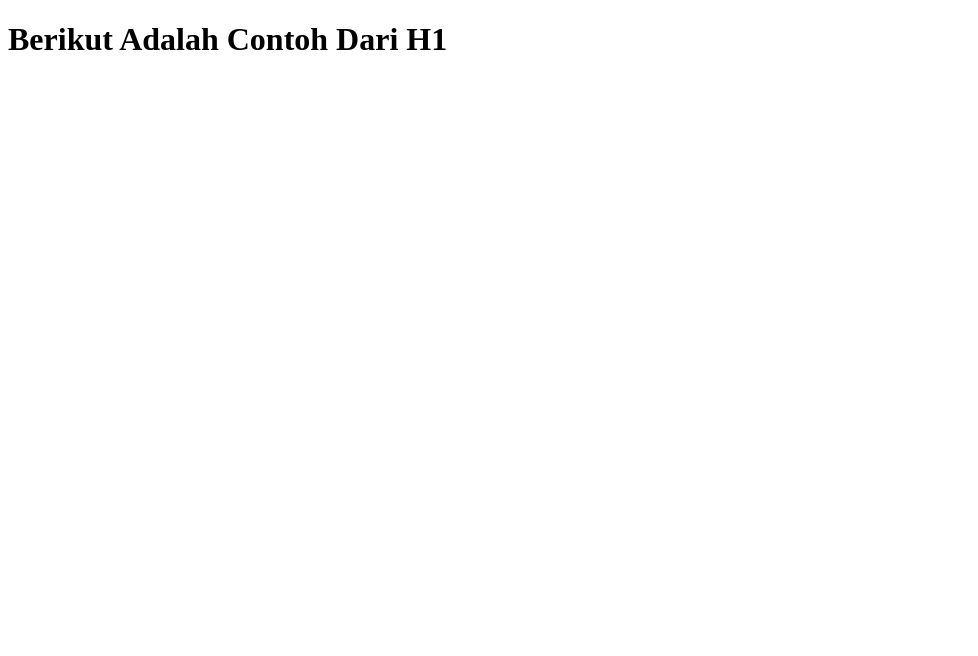
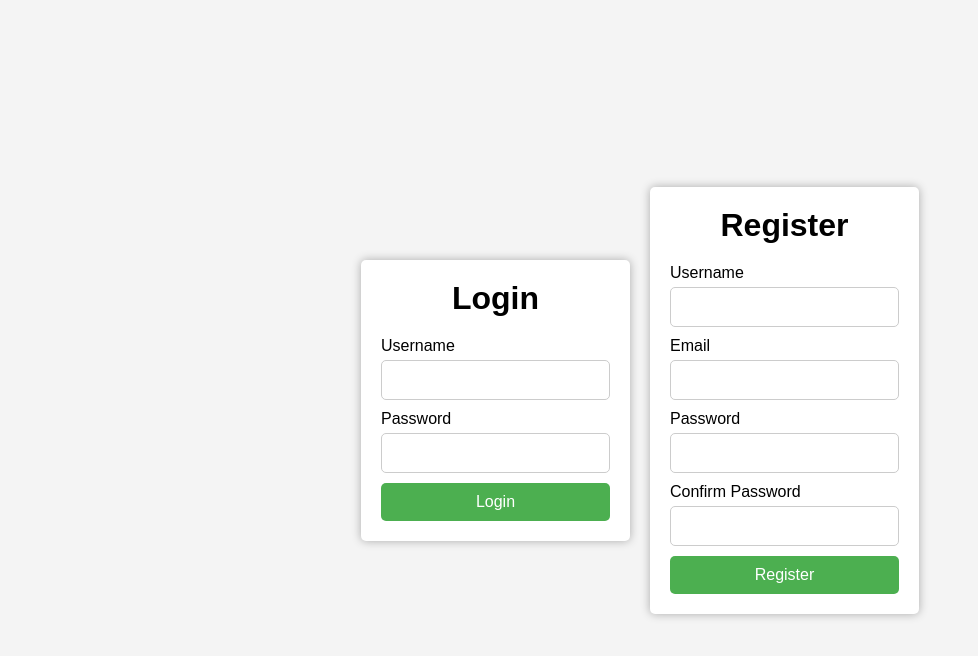
Before and after one commit to KevinNrzL/LoginLogic, a website: page index.html in a window 1280 px wide. Shown: the whole page, without its empty margins (0-978 px from the left). Drawn offline with Linux system fonts and the light colour scheme.

Commit message:
Add login page

```diff
--- a/index.html
+++ b/index.html
@@ -1,12 +1,48 @@
 <!DOCTYPE html>
-<html>
+<html lang="en">
 <head>
-	<meta charset="utf-8">
-	<meta name="viewport" content="width=device-width, initial-scale=1">
-	<title>Login Logic</title>
+    <meta charset="UTF-8">
+    <title>Login Logic</title>
+    <link rel="stylesheet" href="style.css">
 </head>
 <body>
-	<h1>Berikut Adalah Contoh Dari H1</h1>
-
+    <div class="container">
+        <div class="form-container">
+            <h1>Login</h1>
+            <form>
+                <div class="form-group">
+                    <label for="username">Username</label>
+                    <input type="text" id="username" name="username" required>
+                </div>
+                <div class="form-group">
+                    <label for="password">Password</label>
+                    <input type="password" id="password" name="password" required>
+                </div>
+                <button type="submit">Login</button>
+            </form>
+        </div>
+        <div class="form-container">
+            <h1>Register</h1>
+            <form>
+                <div class="form-group">
+                    <label for="reg-username">Username</label>
+                    <input type="text" id="reg-username" name="reg-username" required>
+                </div>
+                <div class="form-group">
+                    <label for="reg-email">Email</label>
+                    <input type="email" id="reg-email" name="reg-email" required>
+                </div>
+                <div class="form-group">
+                    <label for="reg-password">Password</label>
+                    <input type="password" id="reg-password" name="reg-password" required>
+                </div>
+                <div class="form-group">
+                    <label for="reg-confirm-password">Confirm Password</label>
+                    <input type="password" id="reg-confirm-password" name="reg-confirm-password" required>
+                </div>
+                <button type="submit">Register</button>
+            </form>
+        </div>
+    </div>
 </body>
 </html>
--- /dev/null
+++ b/style.css
@@ -0,0 +1,63 @@
+* {
+    margin: 0;
+    padding: 0;
+    box-sizing: border-box;
+}
+
+body {
+    background-color: #f4f4f4;
+    font-family: Arial, sans-serif;
+}
+
+.container {
+    display: flex;
+    justify-content: center;
+    align-items: center;
+    height: 100vh;
+}
+
+.form-container {
+    background-color: #fff;
+    box-shadow: 0px 0px 10px rgba(0, 0, 0, 0.3);
+    border-radius: 5px;
+    padding: 20px;
+    margin: 10px;
+}
+
+.form-container h1 {
+    text-align: center;
+    margin-bottom: 20px;
+}
+
+.form-group {
+    margin-bottom: 10px;
+}
+
+.form-group label {
+    display: block;
+    margin-bottom: 5px;
+}
+
+.form-group input {
+    width: 100%;
+    padding: 10px;
+    border: 1px solid #ccc;
+    border-radius: 5px;
+    font-size: 16px;
+}
+
+button[type="submit"] {
+    width: 100%;
+    padding: 10px;
+    background-color: #4CAF50;
+    color: #fff;
+    border: none;
+    border-radius: 5px;
+    font-size: 16px;
+    cursor: pointer;
+    transition: background-color 0.2s;
+}
+
+button[type="submit"]:hover {
+    background-color: #3e8e41;
+}
```
